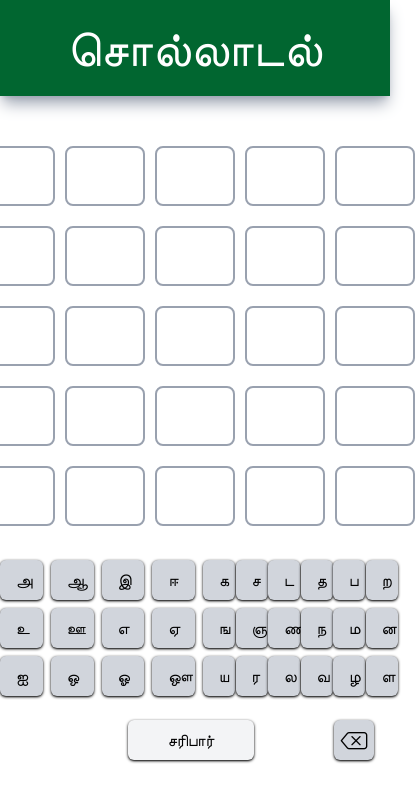
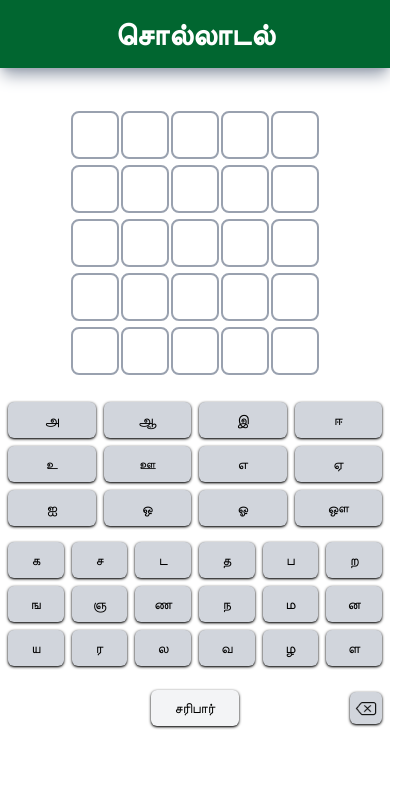
Before and after one commit to KarthikRajS32/Solladal-Game, a React (Vite) app: page / in a window 390 px wide. Shown: the top 802 px of the page, 420 px wide, since content can reach past the window. Built offline with nearby package versions, Linux system fonts and the light colour scheme.

Commit message:
add responsive

```diff
--- a/src/App.jsx
+++ b/src/App.jsx
@@ -1,7 +1,7 @@
 import React, { useState, createContext, useEffect } from "react";
 import Header from "./Components/Header";
 import Board from "./Components/Board";
-import boardDefault from "./Components/Words";
+import boardDefault from "./Components/BoardDefault";
 import TamilKeyboard from "./Components/TamilKeyboard";
 import tamilWords from "./Components/TamilWords";
 
@@ -22,7 +22,13 @@ const App = () => {
     letterPos: 0,
     lastMeiPos: null,
   });
-
+  const [letterStatus, setLetterStatus] = useState([
+    ["", "", "", "", ""],
+    ["", "", "", "", ""],
+    ["", "", "", "", ""],
+    ["", "", "", "", ""],
+    ["", "", "", "", ""],
+  ]);
   const [isGameOver, setIsGameOver] = useState(false);
   const [isSuccess, setIsSuccess] = useState(false);
 
@@ -34,14 +40,11 @@ const App = () => {
   }, []);
 
   const handleKeyPress = (keyVal, isMei = false) => {
-    if (isGameOver || isSuccess) return; // Don't allow typing after success or game over
-
+    if (isGameOver || isSuccess) return;
     let attempt = currAttempt.attempt;
     let letterPos = currAttempt.letterPos;
-
-    if (lockedRows[attempt]) return; // Prevent typing if row is locked
-
-    if (letterPos > 4) return; // Max 5 letters
+    if (lockedRows[attempt]) return;
+    if (letterPos > 4) return;
 
     const newBoard = [...board];
     newBoard[attempt][letterPos] = keyVal;
@@ -67,17 +70,13 @@ const App = () => {
 
   const handleDelete = () => {
     if (isGameOver || isSuccess) return;
-
     let attempt = currAttempt.attempt;
     let letterPos = currAttempt.letterPos;
-
     if (lockedRows[attempt]) return;
-
     if (letterPos === 0) return;
 
     const newBoard = [...board];
     const deletePos = letterPos - 1;
-
     newBoard[attempt][deletePos] = "";
     setBoard(newBoard);
 
@@ -90,30 +89,67 @@ const App = () => {
   };
 
  const handleCheckWord = () => {
-    if (currAttempt.letterPos !== 5) return; // Only check if full word
+   if (currAttempt.letterPos !== 5) return; // Only check after 5 letters
 
-    const currentWord = board[currAttempt.attempt].join(""); // Join the current row letters
+   const currentWord = board[currAttempt.attempt].join(""); // User's guess
+   const correctWord = randomWord; // Correct word
 
-    if (currentWord === randomWord) {
-      setIsSuccess(true);
-      const newLockedRows = [...lockedRows];
-      newLockedRows[currAttempt.attempt] = true;
-      setLockedRows(newLockedRows);
-      return;
-    } else {
+   // Array to store letter statuses
+   const newStatus = ["", "", "", "", ""];
+   const usedIndices = new Set(); // Track which correct letters have been matched
+
+   // First pass: Check for EXACT matches in correct position (GREEN)
+   for (let i = 0; i < 5; i++) {
+     if (currentWord[i] === correctWord[i]) {
+       newStatus[i] = "correct"; // Exact match → GREEN
+       usedIndices.add(i); // Mark this position as used
+     }
+   }
+
+   // Second pass: Check for EXACT matches in wrong positions (YELLOW)
+   for (let i = 0; i < 5; i++) {
+     if (newStatus[i] === "") {
+       // Skip already marked letters
+       for (let j = 0; j < 5; j++) {
+         // If the letter matches exactly and hasn't been used yet
+         if (!usedIndices.has(j) && currentWord[i] === correctWord[j]) {
+           newStatus[i] = "present"; // Exact match but wrong position → YELLOW
+           usedIndices.add(j); // Mark this correct letter as used
+           break;
+         }
+       }
+     }
+   }
+
+   // Third pass: Mark remaining letters as ABSENT (GRAY)
+   for (let i = 0; i < 5; i++) {
+     if (newStatus[i] === "") {
+       newStatus[i] = "absent"; // No match → GRAY
+     }
+   }
+
+   // Update the board status
+   const updatedStatuses = [...letterStatus];
+   updatedStatuses[currAttempt.attempt] = newStatus;
+   setLetterStatus(updatedStatuses);
+
+   // Lock the row after checking
    const newLockedRows = [...lockedRows];
    newLockedRows[currAttempt.attempt] = true;
    setLockedRows(newLockedRows);
 
-      if (currAttempt.attempt >= 4) {
+   // Check if the word is correct
+   if (currentWord === correctWord) {
+     setIsSuccess(true);
+   } else if (currAttempt.attempt >= 4) {
      setIsGameOver(true);
    } else {
+     // Move to the next attempt
      setCurrAttempt({
        attempt: currAttempt.attempt + 1,
        letterPos: 0,
        lastMeiPos: null,
      });
-      }
    }
  };
 
@@ -132,18 +168,19 @@ const App = () => {
           lockedRows,
           isGameOver,
           isSuccess,
+          letterStatus,
         }}
       >
         <Board />
         <TamilKeyboard />
         {isSuccess && (
           <div className="text-green-600 text-center font-bold text-2xl mt-4">
-            வெற்றி பெற்றீர்கள்! 🎉
+            வாழ்த்துக்கள்! சரியான விடை..
           </div>
         )}
         {isGameOver && (
           <div className="text-red-600 text-center font-bold text-2xl mt-4">
-            வீணாகிவிட்டது! 😢
+            முயற்சிக்கு வாழ்த்துக்கள்...
           </div>
         )}
       </AppContext.Provider>
--- a/src/Components/Board.jsx
+++ b/src/Components/Board.jsx
@@ -6,36 +6,37 @@ const Board = () => {
 
 
   return (
-    <div className=" flex flex-col pt-10 justify-center items-center">
-      <div className="flex flex-row m-[5px]">
+    <div className="flex flex-col pt-10 justify-center items-center px-2 sm:px-4 md:px-6 lg:px-8">
+
+      <div className="flex flex-row m-[2px] sm:m-[4px] md:m-[5px]">
         <Letter letterPos={0} attemptVal={0} />
         <Letter letterPos={1} attemptVal={0} />
         <Letter letterPos={2} attemptVal={0} />
         <Letter letterPos={3} attemptVal={0} />
         <Letter letterPos={4} attemptVal={0} />
       </div>
-      <div className="flex flex-row m-[5px]">
+      <div className="flex flex-row m-[2px] sm:m-[4px] md:m-[5px]">
         <Letter letterPos={0} attemptVal={1} />
         <Letter letterPos={1} attemptVal={1} />
         <Letter letterPos={2} attemptVal={1} />
         <Letter letterPos={3} attemptVal={1} />
         <Letter letterPos={4} attemptVal={1} />
       </div>
-      <div className="flex flex-row m-[5px]">
+      <div className="flex flex-row m-[2px] sm:m-[4px] md:m-[5px]">
         <Letter letterPos={0} attemptVal={2} />
         <Letter letterPos={1} attemptVal={2} />
         <Letter letterPos={2} attemptVal={2} />
         <Letter letterPos={3} attemptVal={2} />
         <Letter letterPos={4} attemptVal={2} />
       </div>
-      <div className="flex flex-row m-[5px]">
+      <div className="flex flex-row m-[2px] sm:m-[4px] md:m-[5px]">
         <Letter letterPos={0} attemptVal={3} />
         <Letter letterPos={1} attemptVal={3} />
         <Letter letterPos={2} attemptVal={3} />
         <Letter letterPos={3} attemptVal={3} />
         <Letter letterPos={4} attemptVal={3} />
       </div>
-      <div className="flex flex-row m-[5px]">
+      <div className="flex flex-row m-[2px] sm:m-[4px] md:m-[5px]">
         <Letter letterPos={0} attemptVal={4} />
         <Letter letterPos={1} attemptVal={4} />
         <Letter letterPos={2} attemptVal={4} />
--- a/src/Components/Header.jsx
+++ b/src/Components/Header.jsx
@@ -3,7 +3,9 @@ import React from 'react'
 const Header = () => {
   return (
     <div>
-      <h1 className="text-5xl rubik-distressed-regular text-center p-6 bg-green-800 text-white shadow-lg shadow-gray-400">சொல்லாடல்</h1>
+      <h1 className="text-3xl font-bold sm:text-4xl md:text-5xl rubik-distressed-regular text-center p-4 sm:p-6 bg-green-800 text-white shadow-lg shadow-gray-400">
+        சொல்லாடல்
+      </h1>
     </div>
   );
 }
--- a/src/Components/Letter.jsx
+++ b/src/Components/Letter.jsx
@@ -2,11 +2,22 @@ import React, { useContext } from "react";
 import { AppContext } from "../App";
 
 const Letter = ({ letterPos, attemptVal }) => {
-  const { board } = useContext(AppContext);
+  const { board, letterStatus } = useContext(AppContext);
   const letter = board[attemptVal][letterPos];
+  const status = letterStatus[attemptVal][letterPos];
+
+  // Determine the background color based on the status
+  const getBgColor = () => {
+    if (status === "correct") return "bg-green-500 text-white"; // Green for correct position
+    if (status === "present") return "bg-yellow-400 text-white"; // Yellow for wrong position
+    if (status === "absent") return "bg-gray-400 text-white"; // Gray for absent letter
+    return "bg-white"; // Default empty state
+  };
 
   return (
-    <div className="flex w-20 h-15 border-2 rounded-lg border-gray-400 m-[5px] grid place-items-center text-xl font-bold">
+    <div
+      className={`flex w-12 h-12 sm:w-16 sm:h-16 md:w-20 md:h-20 border-2 rounded-lg border-gray-400 m-[1px] sm:m-[3px] md:m-[5px] grid place-items-center text-[12px] sm:text-xl font-bold ${getBgColor()}`}
+    >
       {letter}
     </div>
   );
--- a/src/Components/TamilKeyboard.jsx
+++ b/src/Components/TamilKeyboard.jsx
@@ -76,10 +76,10 @@ const TamilKeyboard = () => {
 
   return (
     <>
-      <div className="flex flex-col items-center pt-6">
-        <div className="flex justify-between w-full max-w-4xl mb-6">
-          {/* Uyir letters or Uyir-Mei combinations */}
-          <div className="w-1/2">
+      <div className="flex flex-col items-center pt-6 px-2 sm:px-4 md:px-6">
+        <div className="flex flex-col sm:flex-row justify-between w-full max-w-5xl mb-6 gap-4">
+          {/* Uyir or Uyirmei */}
+          <div className="w-full sm:w-1/2">
             <div className="grid grid-cols-4 gap-2">
               {currAttempt.lastMeiPos !== null
                 ? uyirMeiCombinations[
@@ -90,7 +90,7 @@ const TamilKeyboard = () => {
                       onClick={() =>
                         handleCombination(combination, currAttempt.lastMeiPos)
                       }
-                      className="px-2 py-2 bg-gray-300 shadow shadow-black rounded-md hover:bg-gray-200 cursor-pointer"
+                      className="px-2 py-2 bg-gray-300 shadow shadow-black rounded-md hover:bg-gray-200 cursor-pointer text-sm sm:text-base md:text-lg"
                     >
                       {combination}
                     </button>
@@ -99,7 +99,7 @@ const TamilKeyboard = () => {
                     <button
                       key={index}
                       onClick={() => handleKeyPress(letter)}
-                      className="px-4 py-2 bg-gray-300 shadow shadow-black rounded-md hover:bg-gray-200 cursor-pointer"
+                      className="px-4 py-2 bg-gray-300 shadow shadow-black rounded-md hover:bg-gray-200 cursor-pointer text-sm sm:text-base md:text-lg"
                     >
                       {letter}
                     </button>
@@ -107,14 +107,14 @@ const TamilKeyboard = () => {
             </div>
           </div>
 
-          {/* Mei letters */}
-          <div className="w-1/2 pl-2">
+          {/* Mei Letters */}
+          <div className="w-full sm:w-1/2 pl-0 sm:pl-2">
             <div className="grid grid-cols-6 gap-2">
               {meiLetters.map((meiLetter) => (
                 <button
                   key={meiLetter}
                   onClick={() => handleMeiClick(meiLetter)}
-                  className="px-4 py-2 bg-gray-300 shadow shadow-black rounded-md hover:bg-gray-200 cursor-pointer"
+                  className="px-4 py-2 bg-gray-300 shadow shadow-black rounded-md hover:bg-gray-200 cursor-pointer text-sm sm:text-base md:text-lg"
                 >
                   {meiLetter}
                 </button>
@@ -125,13 +125,13 @@ const TamilKeyboard = () => {
       </div>
 
       {/* Control Buttons */}
-      <div className="flex justify-between items-center pb-6 px-4 w-full max-w-4xl mx-auto">
-        <div className="w-8"></div>
+      <div className="flex justify-between items-center pb-6 px-2 sm:px-4 w-full max-w-5xl mx-auto">
+        <div className="w-8 sm:w-10"></div>
 
         <button
           onClick={handleCheckWord}
           disabled={currAttempt.letterPos !== 5 || isGameOver || isSuccess}
-          className={`px-10 py-2 shadow shadow-black rounded-md ${
+          className={`px-6 sm:px-8 md:px-10 py-2 shadow shadow-black rounded-md text-sm sm:text-base md:text-lg ${
             currAttempt.letterPos === 5 && !isGameOver && !isSuccess
               ? "bg-gray-300 hover:bg-gray-200 cursor-pointer"
               : "bg-gray-100 cursor-not-allowed"
@@ -143,9 +143,13 @@ const TamilKeyboard = () => {
         <button
           onClick={handleDelete}
           disabled={isGameOver || isSuccess}
-          className="w-10 h-10 flex items-center justify-center bg-gray-300 shadow shadow-black rounded-md hover:bg-gray-200 cursor-pointer"
+          className="w-8 h-8 sm:w-10 sm:h-10 flex items-center justify-center bg-gray-300 shadow shadow-black rounded-md hover:bg-gray-200 cursor-pointer"
         >
-          <img className="w-8 h-8" src="./delete.png" alt="delete" />
+          <img
+            className="w-6 h-6 sm:w-8 sm:h-8"
+            src="./delete.png"
+            alt="delete"
+          />
         </button>
       </div>
     </>
```
Also changed, not shown: src/Components/TamilWords.jsx (+10 -0 lines), src/Components/BoardDefault.jsx (renamed from src/Components/Words.jsx). Lines whose indentation alone changed are shown as unchanged.
